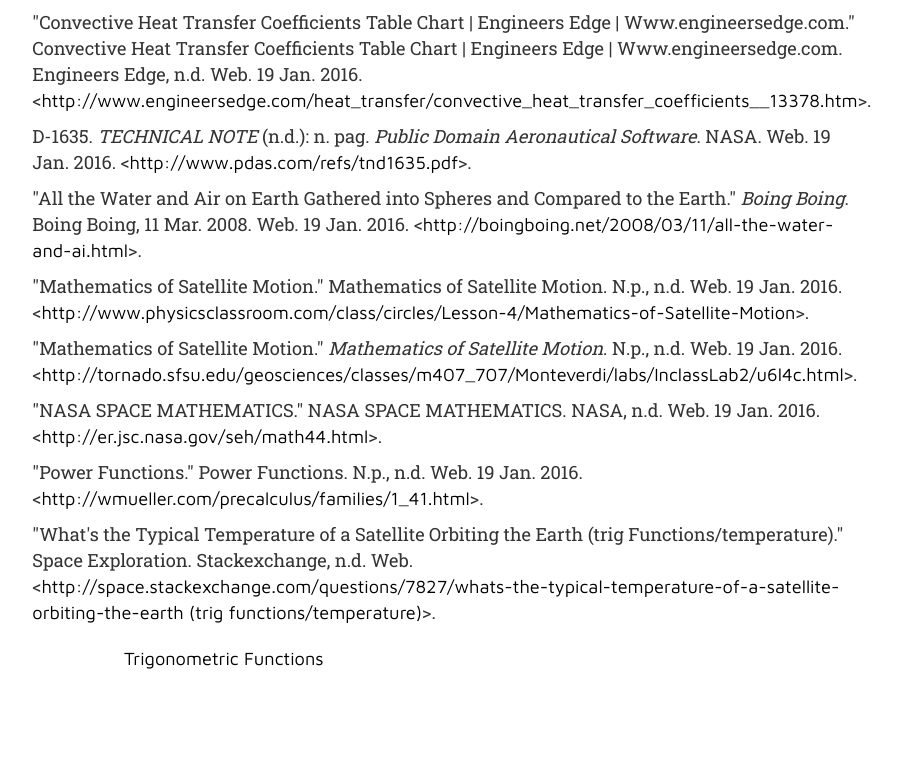
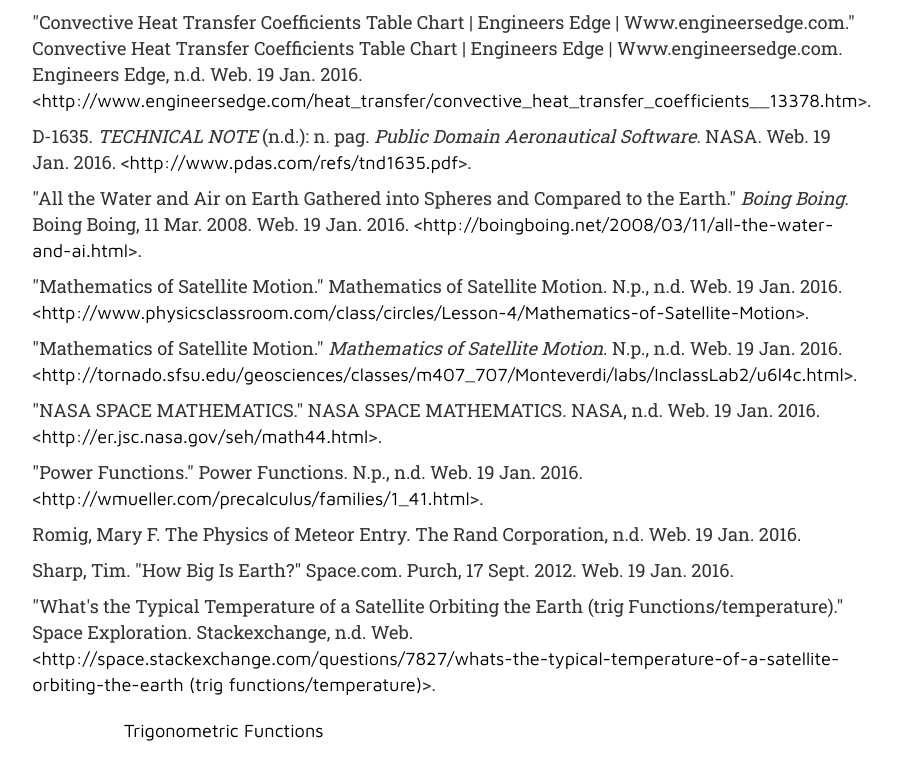
Before and after one commit to blockaj/calc_in_space, a website: page bib.html in a window 1280 px wide. Shown: the part 123-890 px from the top of the page, without its empty margins (196-1097 px from the left). Before the commit the page ends 818 px from the top, so only its background shows below. Drawn offline with Linux system fonts and the light colour scheme.

Commit message:
finished

```diff
--- a/bib.html
+++ b/bib.html
@@ -24,6 +24,14 @@
 							"Power Functions." Power Functions. N.p., n.d. Web. 19 Jan. 2016. &#60;<a class="bib-link" href="http://wmueller.com/precalculus/families/1_41.html">http://wmueller.com/precalculus/families/1_41.html</a>&#62;.
 
 						</li>
+						<li>
+							Romig, Mary F. The Physics of Meteor Entry. The Rand Corporation, n.d. Web. 19 Jan. 2016.
+
+						</li>
+						<li>
+							Sharp, Tim. "How Big Is Earth?" Space.com. Purch, 17 Sept. 2012. Web. 19 Jan. 2016.
+
+						</li>
 						<li>"What's the Typical Temperature of a Satellite Orbiting the Earth (trig Functions/temperature)." Space Exploration. Stackexchange, n.d. Web. &#60;<a class="bib-link" href="http://space.stackexchange.com/questions/7827/whats-the-typical-temperature-of-a-satellite-orbiting-the-earth (trig functions/temperature)">http://space.stackexchange.com/questions/7827/whats-the-typical-temperature-of-a-satellite-orbiting-the-earth (trig functions/temperature)</a>&#62;.
 </li>
 					</ul>
--- a/main.css
+++ b/main.css
@@ -13,7 +13,7 @@
 	width: 50%;
 	height: 70%;
 	left: 15px;
-	margin-top: 10%;
+	margin-top: 7%;
 	position: relative;
 	/*background: linear-gradient(rgba(79, 91, 102, 0.9), rgba(79, 91, 102, 0.9));*/
 	color: #fff;
```
